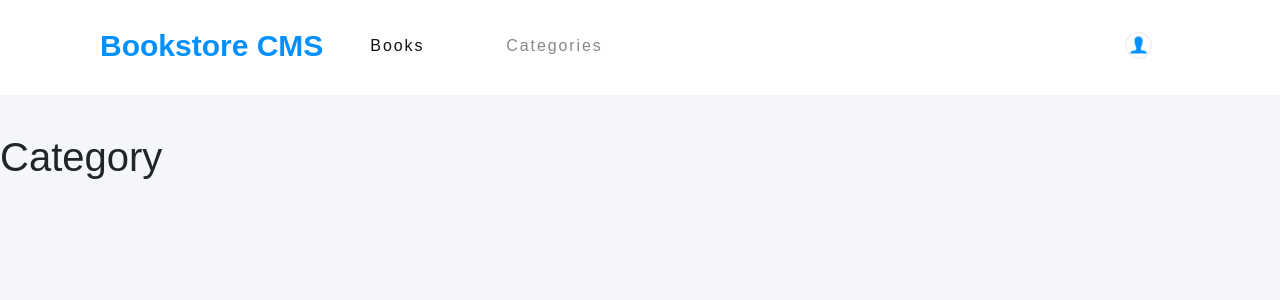
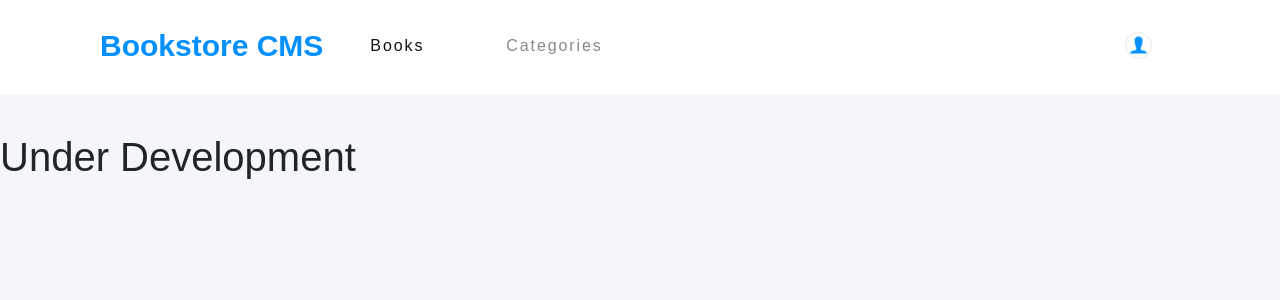
Before and after one commit to NalianAchei2020/bookstore, a React (Create React App) app: page /categories in a window 1280 px wide. Shown: the top 300 px of the page. Built offline with nearby package versions, Linux system fonts and the light colour scheme; a web font is replaced by a local one.

Commit message:
Update category.js

```diff
--- a/src/pages/category.js
+++ b/src/pages/category.js
@@ -3,7 +3,7 @@ import React from 'react';
 function Category() {
   return (
     <div>
-      <h1>Category</h1>
+      <h1>Under Development</h1>
     </div>
   );
 }
```
